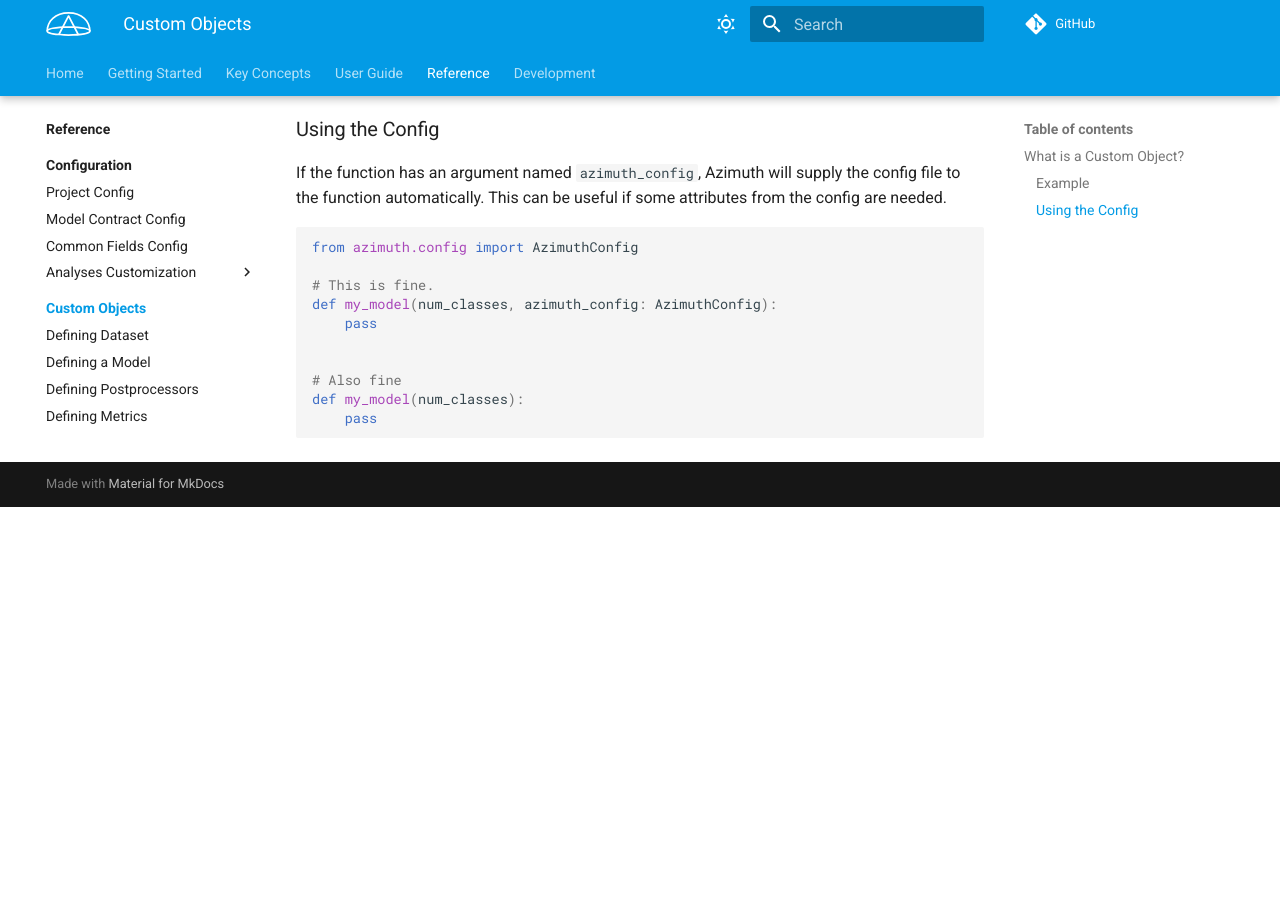
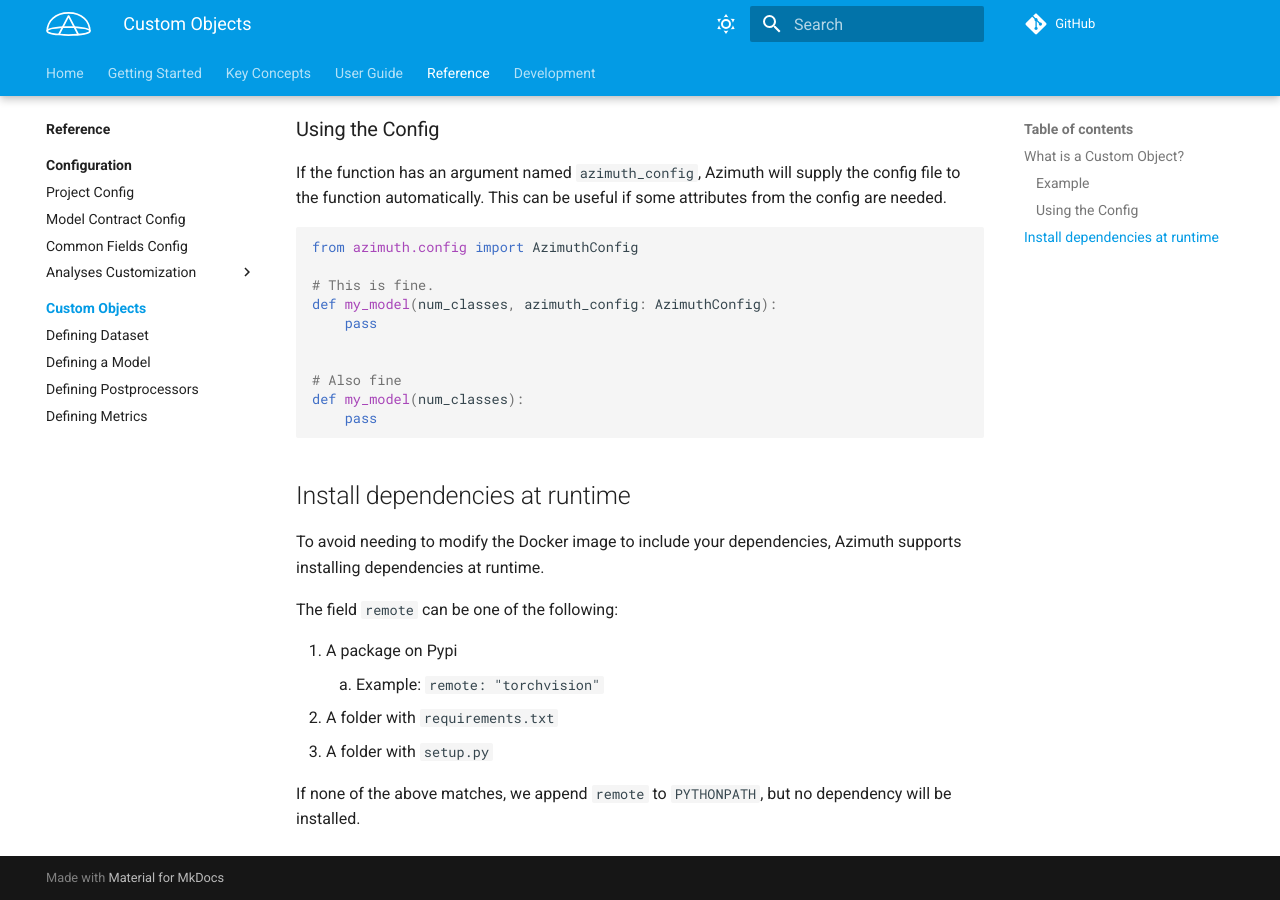
Before and after one commit to ServiceNow/azimuth, an MkDocs documentation site: the page built from docs/docs/reference/custom-objects/index.md, in a window 1280 px wide and 900 px high, scrolled down 1355 px. Built offline with MkDocs 1.6.1 and Material for MkDocs 9.7.7, drawn with Linux system fonts in a browser that asks for light colours; comment, search, counter and statistics services are not loaded; before the commit the page ends 1862 px from its top, so only the background shows below that.

Commit message:
Add informations on how to install dependencies at runtim

````diff
--- a/docs/docs/reference/custom-objects/index.md
+++ b/docs/docs/reference/custom-objects/index.md
@@ -105,4 +105,17 @@ def my_model(num_classes):
     pass
 ```
 
+## Install dependencies at runtime
+
+To avoid needing to modify the Docker image to include your dependencies, Azimuth supports installing dependencies at runtime.
+
+The field `remote` can be one of the following:
+
+1. A package on Pypi
+     1. Example: `remote: "torchvision"`
+2. A folder with `requirements.txt`
+3. A folder with `setup.py`
+
+If none of the above matches, we append `remote` to `PYTHONPATH`, but no dependency will be installed.
+
 --8<-- "includes/abbreviations.md"
````
